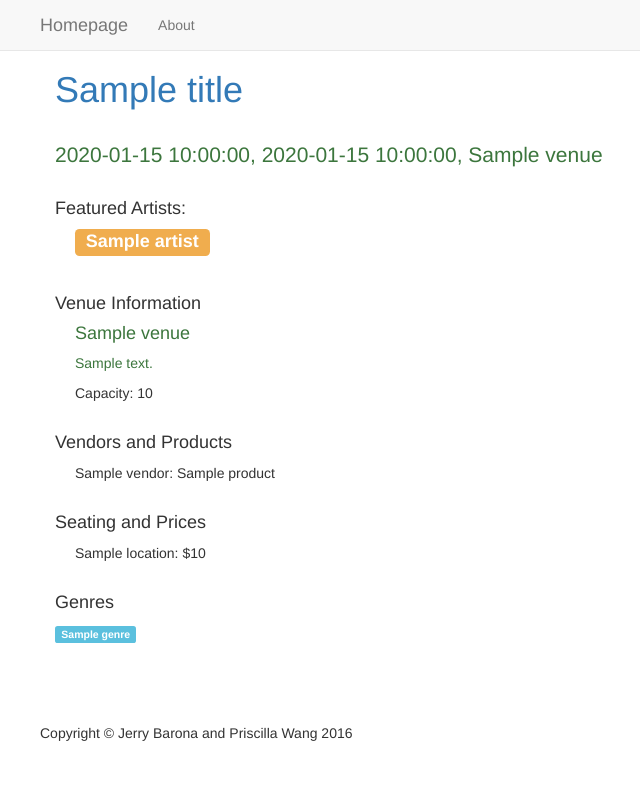
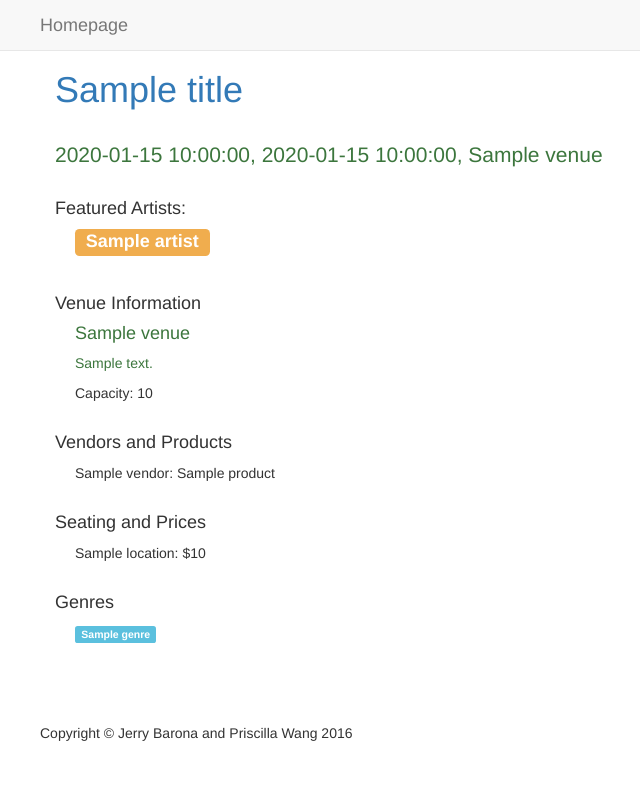
Before and after one commit to pyw2102/database-project, a Flask app: template webserver/templates/event.html in a window 1280 px wide. Shown: the whole page, without its empty margins (30-670 px from the left). Run offline with Flask 2, Linux system fonts and the light colour scheme; the template is opened without the code that fills it: most values are stand-ins (such as "Sample title", 1, 10 or a date in 2020); parts of the project's set-up code (start-up, migrations or seed data) failed here and were passed over; some libraries are stand-ins or nearby versions.

Commit message:
remove about from navbar

```diff
--- a/webserver/server.py
+++ b/webserver/server.py
@@ -148,6 +148,8 @@ def index():
   # render_template looks in the templates/ folder for files.
   # for example, the below file reads template/index.html
   #
+
+
   return render_template("index.html", **context)
 
 #
--- a/webserver/templates/event.html
+++ b/webserver/templates/event.html
@@ -42,15 +42,6 @@
                 </button>
                 <a class="navbar-brand" href="/">Homepage</a>
             </div>
-            <!-- Collect the nav links, forms, and other content for toggling -->
-            <div class="collapse navbar-collapse" id="bs-example-navbar-collapse-1">
-                <ul class="nav navbar-nav">
-                    <li>
-                        <a href="#">About</a>
-                    </li>
-                </ul>
-            </div>
-            <!-- /.navbar-collapse -->
         </div>
         <!-- /.container -->
     </nav>
@@ -97,9 +88,11 @@
             </div>
             <div class="section-lead">
                 <h4>Genres</h4>
-                {% for n in genre %}
-                <span class="label label-info">{{ n }}</span>
-                {% endfor %}
+                <div class="section-info">
+                    {% for n in genre %}
+                    <span class="label label-info">{{ n }}</span>
+                    {% endfor %}
+                </div>
             </div>
         </div>
     </div>
```
Also changed, not shown: webserver/templates/index.html (+3 -8 lines).
